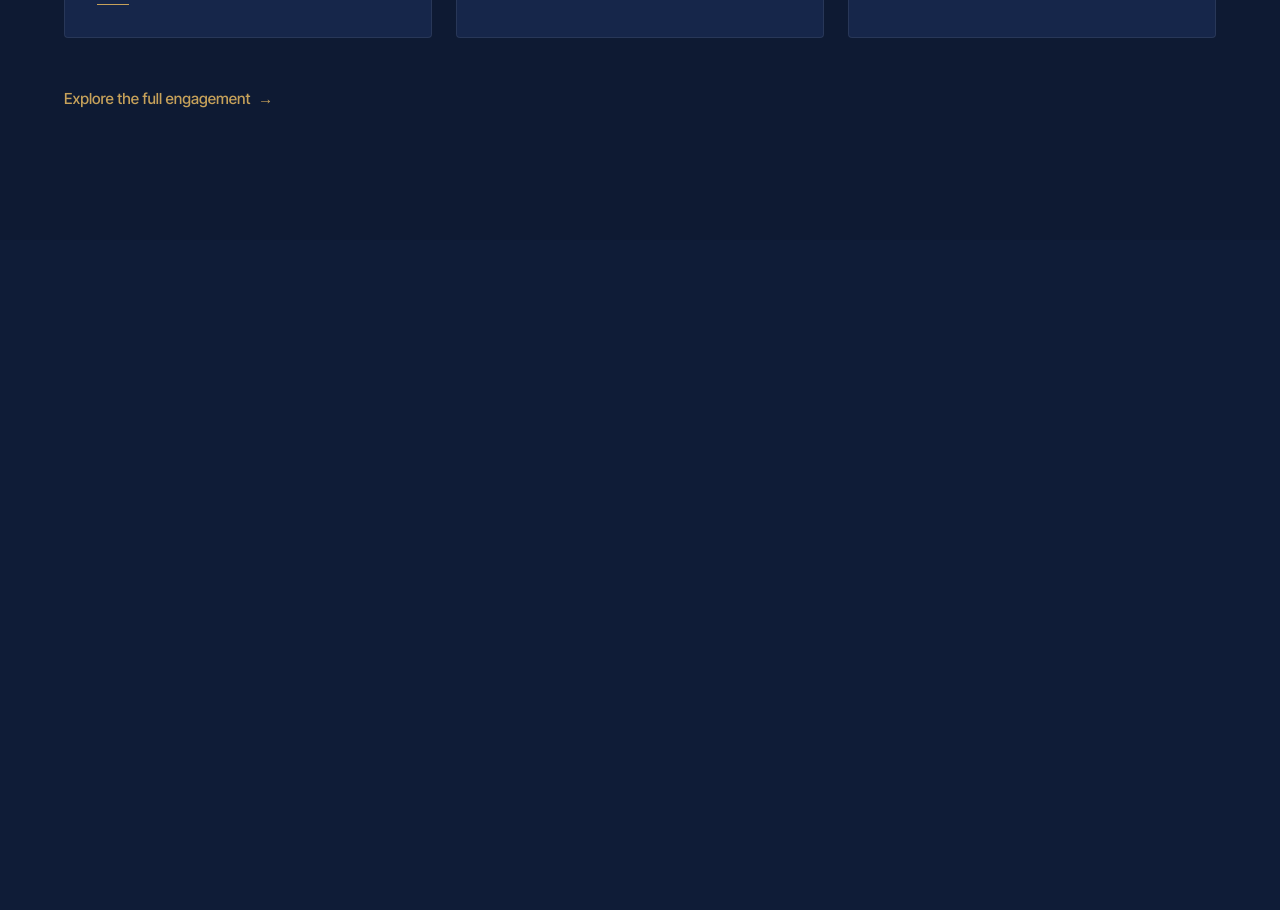
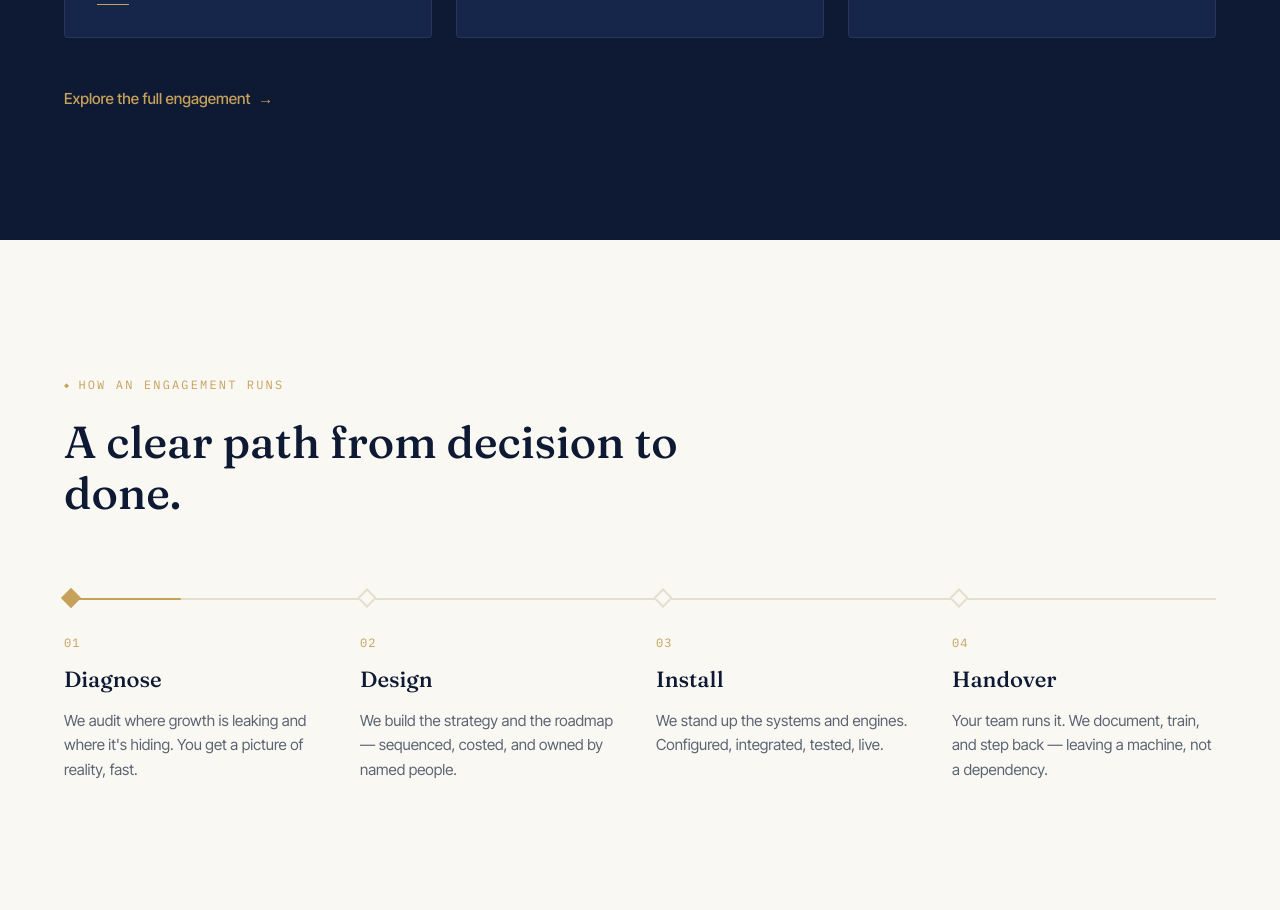
Before and after one commit to lilyfrancis/Vanora, a PHP site: page / in a window 1280 px wide. Shown: the part 2049-2959 px from the top of the page. Before the commit the page ends 2157 px from the top, so only its background shows below. Run offline with PHP 8.4, Linux system fonts and the light colour scheme.

Commit message:
Build Section 5 — Process (How an engagement runs)
4-across step row (stacks to a vertical timeline below 900px), copy
verbatim. The gold connector line fills tied to actual scroll
position (rAF-throttled scroll handler, not IntersectionObserver,
since this needs continuous progress rather than a one-shot trigger)
and each diamond node lights gold as the fill reaches it.
prefers-reduced-motion shows the line fully filled and all nodes lit
immediately, per the brief.

Verified the progress math and node-lighting thresholds directly
(sampled --progress and lit-node count across a simulated scroll
range: 0 → 0.10 → 0.55 → 0.94 → 1.0, nodes lighting 1→2→3→4 in step).

```diff
--- a/index.html
+++ b/index.html
@@ -160,7 +160,47 @@
       </div>
     </section>
 
-    <!-- Stage 5+: Process, Results, Why Vanora, About, Testimonials, Final CTA, Footer -->
+    <section id="approach" class="process">
+      <div class="process__inner">
+        <p class="eyebrow reveal" style="--delay:0ms">
+          <span class="eyebrow__diamond" aria-hidden="true">&#9670;</span> How an engagement runs
+        </p>
+        <h2 class="process__heading reveal" style="--delay:80ms">A clear path from decision to done.</h2>
+
+        <div class="process__track" id="processTrack">
+          <div class="process__line" aria-hidden="true">
+            <div class="process__line-fill" id="processLineFill"></div>
+          </div>
+
+          <div class="process__step reveal" style="--delay:0ms">
+            <span class="process__node" aria-hidden="true"></span>
+            <p class="process__index">01</p>
+            <h3 class="process__title">Diagnose</h3>
+            <p class="process__body">We audit where growth is leaking and where it's hiding. You get a picture of reality, fast.</p>
+          </div>
+          <div class="process__step reveal" style="--delay:80ms">
+            <span class="process__node" aria-hidden="true"></span>
+            <p class="process__index">02</p>
+            <h3 class="process__title">Design</h3>
+            <p class="process__body">We build the strategy and the roadmap — sequenced, costed, and owned by named people.</p>
+          </div>
+          <div class="process__step reveal" style="--delay:160ms">
+            <span class="process__node" aria-hidden="true"></span>
+            <p class="process__index">03</p>
+            <h3 class="process__title">Install</h3>
+            <p class="process__body">We stand up the systems and engines. Configured, integrated, tested, live.</p>
+          </div>
+          <div class="process__step reveal" style="--delay:240ms">
+            <span class="process__node" aria-hidden="true"></span>
+            <p class="process__index">04</p>
+            <h3 class="process__title">Handover</h3>
+            <p class="process__body">Your team runs it. We document, train, and step back — leaving a machine, not a dependency.</p>
+          </div>
+        </div>
+      </div>
+    </section>
+
+    <!-- Stage 6+: Results, Why Vanora, About, Testimonials, Final CTA, Footer -->
   </main>
 
   <script src="main.js"></script>
--- a/main.js
+++ b/main.js
@@ -84,4 +84,44 @@
       revealObserver.observe(el);
     });
   }
+
+  var processTrack = document.getElementById('processTrack');
+  if (processTrack) {
+    var processNodes = processTrack.querySelectorAll('.process__node');
+
+    if (prefersReducedMotion) {
+      processTrack.style.setProperty('--progress', 1);
+      processNodes.forEach(function (node) {
+        node.classList.add('is-lit');
+      });
+    } else {
+      var processTicking = false;
+
+      var updateProcessProgress = function () {
+        var rect = processTrack.getBoundingClientRect();
+        var vh = window.innerHeight;
+        var total = rect.height + vh;
+        var scrolled = vh - rect.top;
+        var progress = Math.max(0, Math.min(1, scrolled / total));
+
+        processTrack.style.setProperty('--progress', progress);
+
+        processNodes.forEach(function (node, i) {
+          var threshold = i / (processNodes.length - 1);
+          node.classList.toggle('is-lit', progress >= threshold - 0.02);
+        });
+
+        processTicking = false;
+      };
+
+      window.addEventListener('scroll', function () {
+        if (!processTicking) {
+          window.requestAnimationFrame(updateProcessProgress);
+          processTicking = true;
+        }
+      }, { passive: true });
+
+      updateProcessProgress();
+    }
+  }
 })();
--- a/styles.css
+++ b/styles.css
@@ -662,6 +662,95 @@ h1, h2, h3, p { margin: 0; }
 }
 
 /* ==========================================================================
+   Process
+   ========================================================================== */
+.process {
+  background: var(--ivory);
+  padding: var(--section-padding) 0;
+}
+.process__inner {
+  max-width: var(--content-width);
+  margin: 0 auto;
+  padding: 0 var(--gutter);
+}
+.process__heading {
+  margin-top: 1.25rem;
+  max-width: 640px;
+  font-family: var(--font-display);
+  font-weight: 500;
+  font-size: clamp(2rem, 3.5vw, 3.25rem);
+  line-height: 1.15;
+  color: var(--ink);
+}
+
+.process__track {
+  position: relative;
+  margin-top: 4.5rem;
+  display: grid;
+  grid-template-columns: repeat(4, 1fr);
+  gap: 2rem;
+}
+
+.process__line {
+  position: absolute;
+  top: 7px;
+  left: 0;
+  right: 0;
+  height: 2px;
+  background: var(--line);
+  z-index: 0;
+  overflow: hidden;
+}
+.process__line-fill {
+  position: absolute;
+  inset: 0;
+  background: var(--gold);
+  transform-origin: left center;
+  transform: scaleX(var(--progress, 0));
+}
+
+.process__step {
+  position: relative;
+  z-index: 1;
+}
+
+.process__node {
+  display: block;
+  width: 14px;
+  height: 14px;
+  margin-bottom: 1.75rem;
+  background: var(--ivory);
+  border: 2px solid var(--line);
+  transform: rotate(45deg);
+  transition: background 400ms ease, border-color 400ms ease;
+}
+.process__node.is-lit {
+  background: var(--gold);
+  border-color: var(--gold);
+}
+
+.process__index {
+  font-family: var(--font-mono);
+  font-size: 0.75rem;
+  letter-spacing: 0.08em;
+  color: var(--gold);
+}
+.process__title {
+  margin-top: 0.5rem;
+  font-family: var(--font-display);
+  font-weight: 500;
+  font-size: 1.375rem;
+  color: var(--ink);
+}
+.process__body {
+  margin-top: 0.75rem;
+  font-size: 0.95rem;
+  line-height: 1.6;
+  color: var(--slate);
+  max-width: 22rem;
+}
+
+/* ==========================================================================
    Motion — load-in stagger (hero) + reduced motion
    ========================================================================== */
 .reveal-load {
```
Also changed, not shown: other parts of styles.css (+32 -0 lines), README.md.
